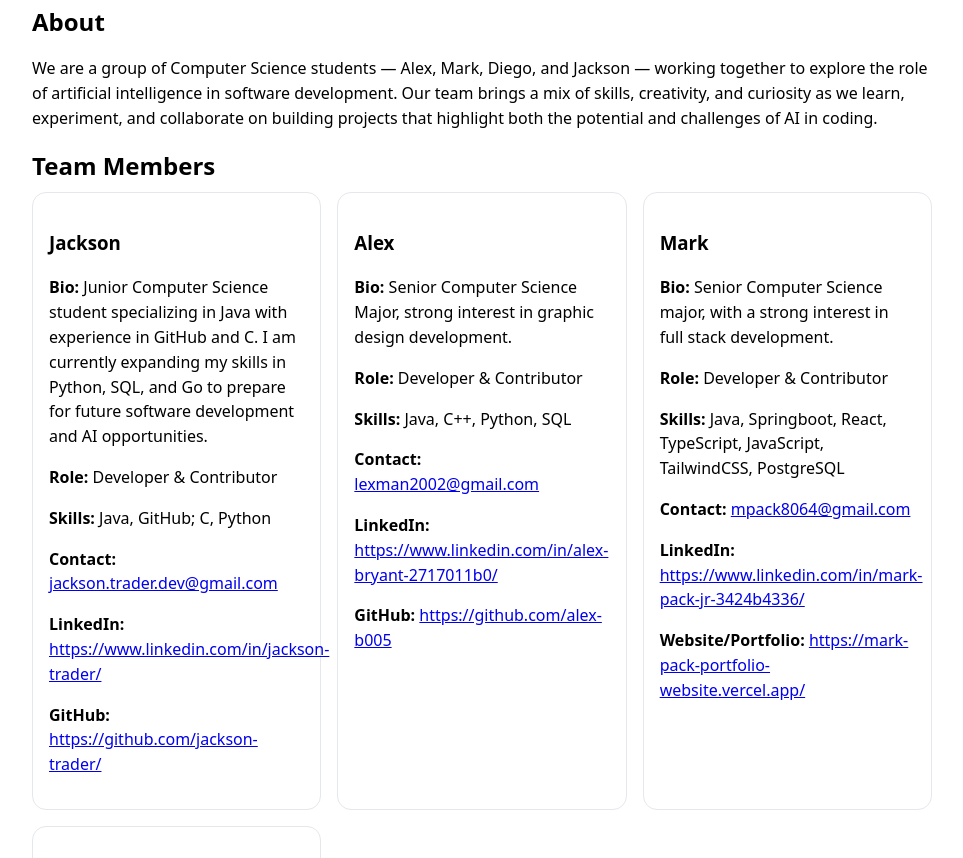
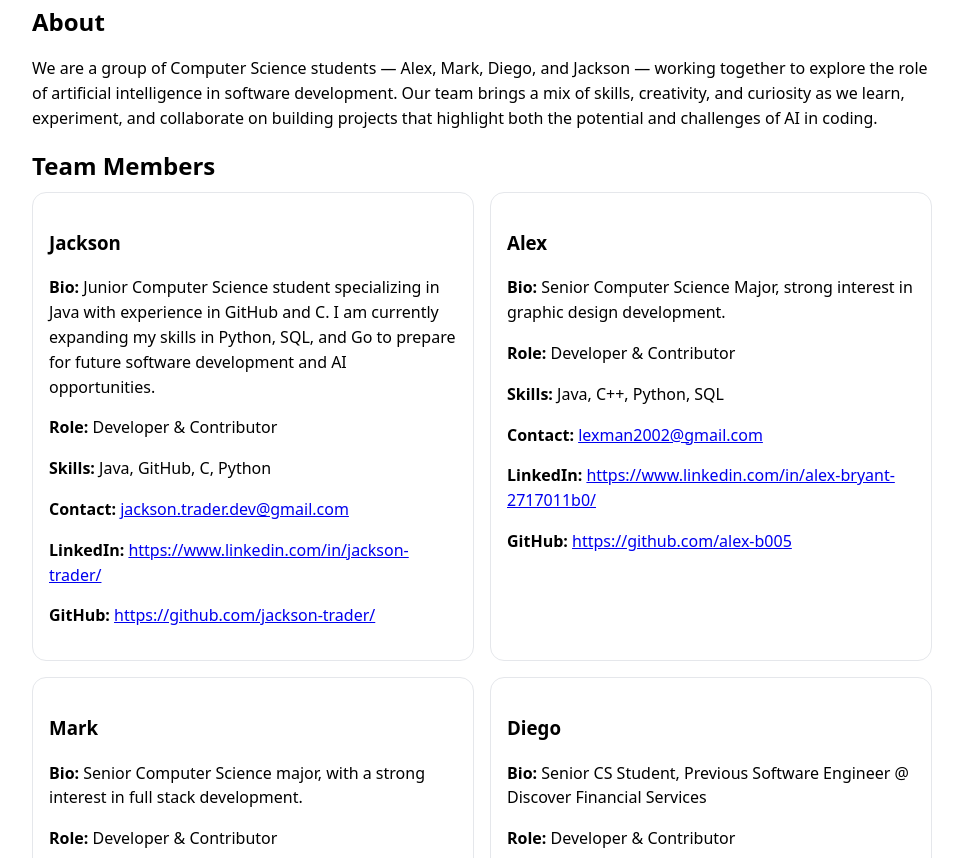
Before and after one commit to jackson-trader/Team-Project-0, a plain HTML site: page index.html in a window 1280 px wide. Shown: the part 382-1240 px from the top of the page, without its empty margins (158-1121 px from the left). Drawn offline with Linux system fonts and the light colour scheme.

Commit message:
Update index.html

```diff
--- a/index.html
+++ b/index.html
@@ -9,7 +9,7 @@
     header { padding: 4rem 1rem; text-align: center; background: #0f172a; color: white; }
     header img { height: 120px; margin-bottom: 1rem; }
     main { max-width: 900px; margin: 2rem auto; padding: 0 1rem; }
-    .grid { display: grid; gap: 1rem; grid-template-columns: repeat(auto-fit, minmax(220px, 1fr)); }
+    .grid { display: grid; gap: 1rem; grid-template-columns: repeat(auto-fit, minmax(350px, 1fr)); }
     .card { border: 1px solid #e5e7eb; border-radius: 14px; padding: 1rem; }
     h1, h2 { margin: 0 0 .5rem; }
     nav a { margin: 0 .5rem; text-decoration: none; color: #38bdf8; }
@@ -40,7 +40,7 @@
           <h3>Jackson</h3>
           <p><strong>Bio:</strong> Junior Computer Science student specializing in Java with experience in GitHub and C. I am currently expanding my skills in Python, SQL, and Go to prepare for future software development and AI opportunities.</p>
           <p><strong>Role:</strong> Developer & Contributor</p>
-          <p><strong>Skills:</strong> Java, GitHub; C, Python</p>
+          <p><strong>Skills:</strong> Java, GitHub, C, Python</p>
           <p><strong>Contact:</strong> <a href="mailto:jackson.trader.dev@gmail.com">jackson.trader.dev@gmail.com</a></p>
           <p><strong>LinkedIn:</strong> <a href="https://www.linkedin.com/in/jackson-trader/" target="_blank">https://www.linkedin.com/in/jackson-trader/</a></p>
           <p><strong>GitHub:</strong> <a href="https://github.com/jackson-trader/" target="_blank">https://github.com/jackson-trader/</a></p>
```
